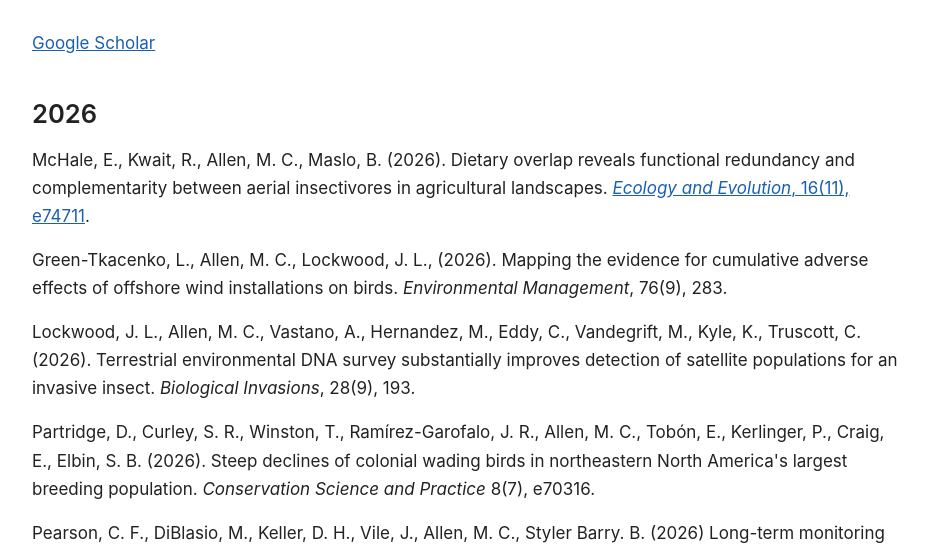
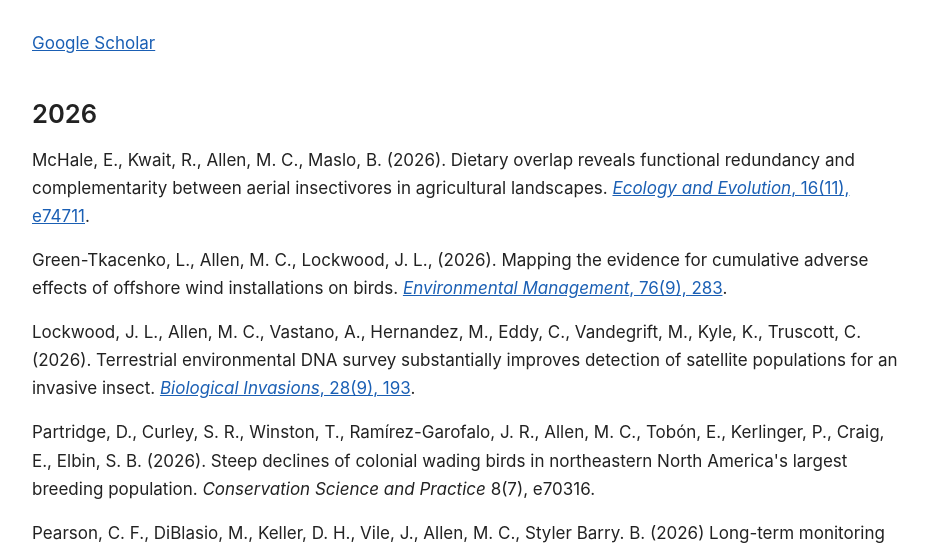
Before and after one commit to mikeallen-eco/mikeallen-eco.github.io, a plain HTML site: page publications/index.html in a window 1280 px wide. Shown: the part 206-754 px from the top of the page, without its empty margins (174-1102 px from the left). Drawn offline with Linux system fonts and the light colour scheme.

Commit message:
update pubs

```diff
--- a/publications/index.html
+++ b/publications/index.html
@@ -36,10 +36,12 @@
       <a href="http://doi.org/10.1002/ece3.74711" target="_blank"><em>Ecology and Evolution</em>, 16(11), e74711</a>.
     </p>
     <p>
-      Green-Tkacenko, L., Allen, M. C., Lockwood, J. L., (2026). Mapping the evidence for cumulative adverse effects of offshore wind installations on birds. <em>Environmental Management</em>, 76(9), 283.
+      Green-Tkacenko, L., Allen, M. C., Lockwood, J. L., (2026). Mapping the evidence for cumulative adverse effects of offshore wind installations on birds.
+      <a href="https://doi.org/10.1007/s00267-026-02599-7" target="_blank"><em>Environmental Management</em>, 76(9), 283</a>.
     </p>
     <p>
-      Lockwood, J. L., Allen, M. C., Vastano, A., Hernandez, M., Eddy, C., Vandegrift, M., Kyle, K., Truscott, C. (2026). Terrestrial environmental DNA survey substantially improves detection of satellite populations for an invasive insect. <em>Biological Invasions</em>, 28(9), 193.
+      Lockwood, J. L., Allen, M. C., Vastano, A., Hernandez, M., Eddy, C., Vandegrift, M., Kyle, K., Truscott, C. (2026). Terrestrial environmental DNA survey substantially improves detection of satellite populations for an invasive insect.
+      <a href="https://doi.org/10.1007/s10530-026-03918-z" target="_blank"><em>Biological Invasions</em>, 28(9), 193</a>.
     </p>
     <p>
       Partridge, D., Curley, S. R., Winston, T., Ramírez-Garofalo, J. R., Allen, M. C., Tobón, E., Kerlinger, P., Craig, E., Elbin, S. B. (2026). Steep declines of colonial wading birds in northeastern North America's largest breeding population. <em>Conservation Science and Practice</em> 8(7), e70316.
```
